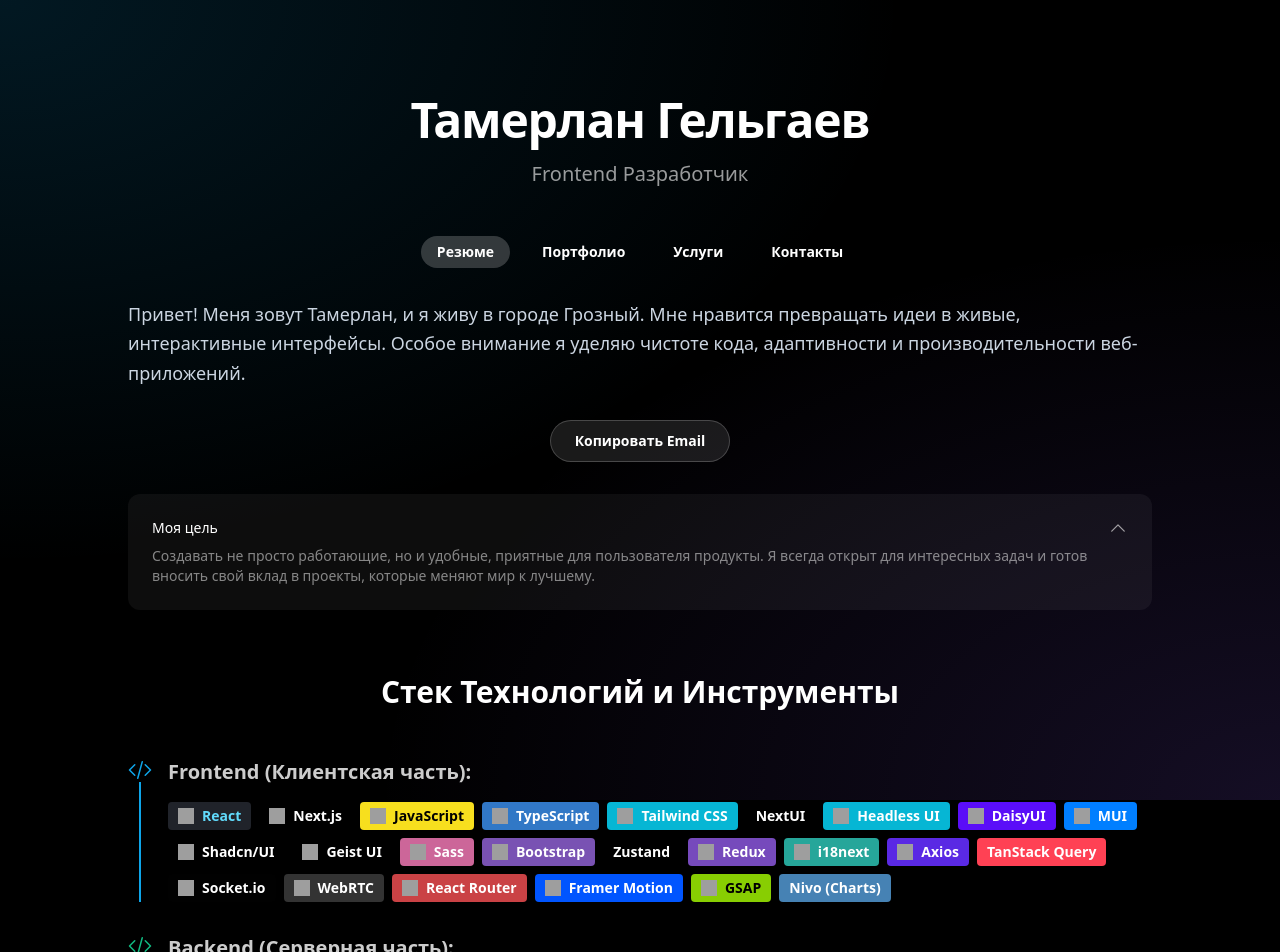
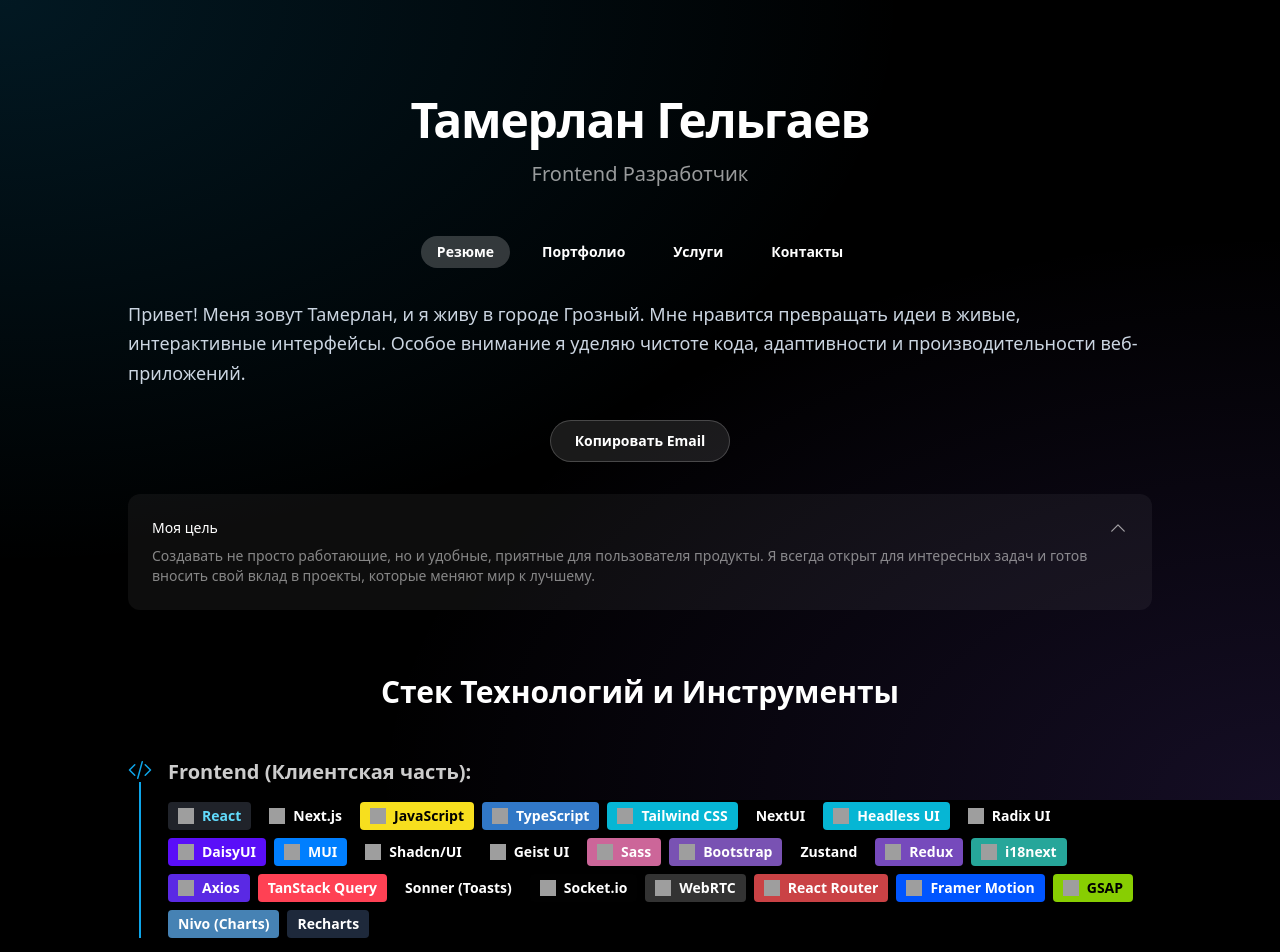
Before and after one commit to blesswrld/portfolio, a Next.js app: page / in a window 1280 px wide. Shown: the top 952 px of the page. Built offline with nearby package versions, Linux system fonts and the light colour scheme; grey boxes are pictures that could not be loaded.

Commit message:
update tech stack

```diff
--- a/data/techStackData.js
+++ b/data/techStackData.js
@@ -42,6 +42,12 @@ export const techStackData = [
                 bgColor: "#06B6D4",
                 logoColor: "white",
                 logo: "headlessui",
+            },
+            {
+                name: "Radix UI",
+                bgColor: "#000000",
+                logoColor: "white",
+                logo: "radixui",
             },
             {
                 name: "DaisyUI",
@@ -108,6 +114,11 @@ export const techStackData = [
                 logoColor: "white",
             },
             {
+                name: "Sonner (Toasts)",
+                bgColor: "#000000",
+                logoColor: "white",
+            },
+            {
                 name: "Socket.io",
                 bgColor: "#010101",
                 logoColor: "white",
@@ -138,6 +149,11 @@ export const techStackData = [
                 logo: "greensock",
             },
             { name: "Nivo (Charts)", bgColor: "#4682b4", logoColor: "white" },
+            {
+                name: "Recharts",
+                bgColor: "#1E293B",
+                logoColor: "white",
+            },
         ],
     },
     {
```
